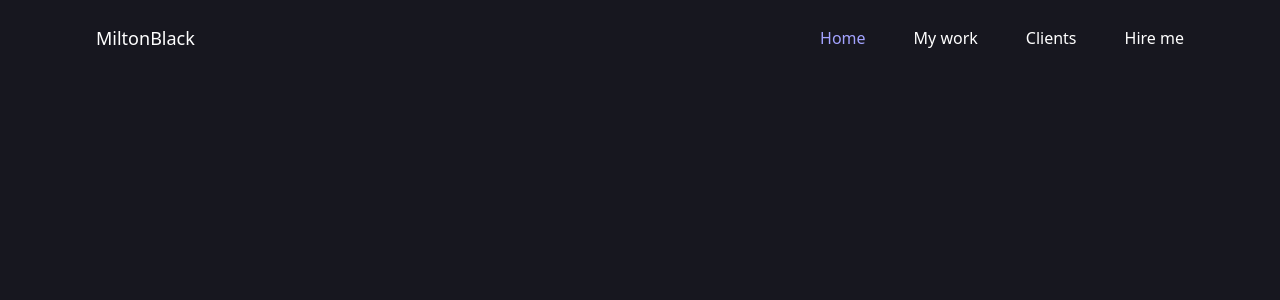
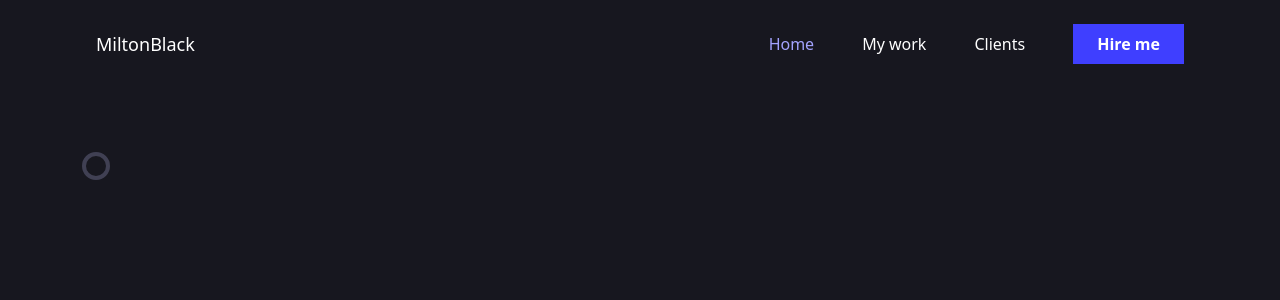
Before and after one commit to ArziBlack/portfolio, a React (Create React App) app: page / in a window 1280 px wide. Shown: the top 300 px of the page. Built offline with nearby package versions, Linux system fonts and the light colour scheme.

Commit message:
Created the Navbar component

```diff
--- a/package.json
+++ b/package.json
@@ -8,6 +8,8 @@
     "@testing-library/user-event": "^13.5.0",
     "react": "^18.2.0",
     "react-dom": "^18.2.0",
+    "react-icons": "^4.4.0",
+    "react-router-dom": "^6.3.0",
     "react-scripts": "5.0.1",
     "web-vitals": "^2.1.4"
   },
--- a/src/App.js
+++ b/src/App.js
@@ -1,10 +1,12 @@
 import './App.css';
+import Hero from './components/Hero';
 import Navbar from './components/Navbar';
 
 function App() {
   return (
     <div className="">
       <Navbar/>
+      <Hero/>
     </div>
   );
 }
--- /dev/null
+++ b/src/components/Hero.jsx
@@ -0,0 +1,19 @@
+import React from 'react'
+
+const Hero = () => {
+  return (
+    <div className='container mt-16 flex justify-between items-center mx-auto px-8 md:px-14 lg:px-24 w-full'>
+        <div className="flex flex-wrap md:flex-nowrap">
+            <nav className='inline-block lg:mr-24 lg:w-4 fixed left-percentage hidden xl:block'>
+                <div className="absolute left-50 transform -translate-x-1/2 space-y-6 mt-37">
+                    <a href='#' className="nav-dot selected-circle block w-7 h-7 rounded-full border-4 border-nav bg-body">
+                        <span className='bg-black px-2 py-1 rounded-md ml-10'></span>
+                    </a>
+                </div>
+            </nav>
+        </div>
+    </div>
+  )
+}
+
+export default Hero
--- a/src/components/Navbar.jsx
+++ b/src/components/Navbar.jsx
@@ -1,4 +1,5 @@
-import React from 'react'
+import React from 'react';
+import { FaBars } from 'react-icons/fa'
 
 const Navbar = () => {
   return (
@@ -9,7 +10,10 @@ const Navbar = () => {
                 <a href="#" className=' text-selected-text'>Home</a>
                 <a href="#work">My work</a>
                 <a href="#clients">Clients</a>
-                <a href="#hire"><button>Hire me</button></a>
+                <a href="#hire"><button className='px-6 py-2 bg-theme font-bold'>Hire me</button></a>
+            </div>
+            <div className="md:hidden">
+                <FaBars/>
             </div>
         </div>
     </header>
--- a/src/index.css
+++ b/src/index.css
@@ -2,6 +2,9 @@
 @tailwind components;
 @tailwind utilities;
 
+html, body {
+    scroll-behavior: smooth;
+}
 body {
     background: #17171f;
     color: white;
```
Also changed, not shown: 1 other file (tests, documents, lock files or other folders).
